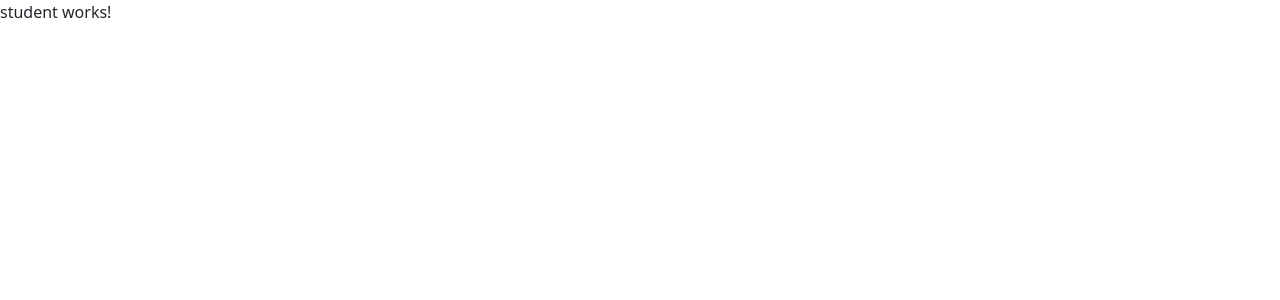
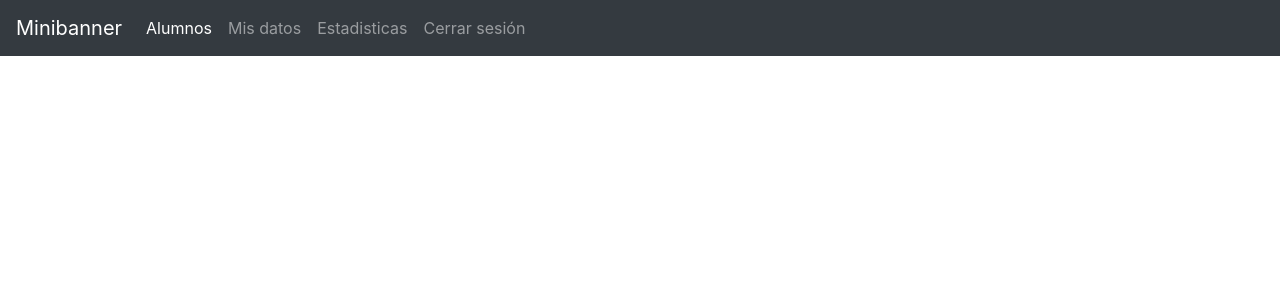
Before and after one commit to LisoProgrammer/minibanner_front, an Angular app: page /student in a window 1280 px wide. Shown: the top 300 px of the page. Built offline with nearby package versions, Linux system fonts and the light colour scheme.

Commit message:
Se incluye el navbar

```diff
--- a/src/app/profesor/profesor.component.html
+++ b/src/app/profesor/profesor.component.html
@@ -1,10 +1,10 @@
-
+<app-navbar></app-navbar>
 <!-- Bootstrap CSS -->
 <link rel="stylesheet" href="https://cdn.jsdelivr.net/npm/bootstrap@4.6.2/dist/css/bootstrap.min.css" integrity="sha384-xOolHFLEh07PJGoPkLv1IbcEPTNtaed2xpHsD9ESMhqIYd0nLMwNLD69Npy4HI+N" crossorigin="anonymous">
 <link rel="stylesheet" href="https://cdn.jsdelivr.net/npm/bootstrap-icons@1.11.3/font/bootstrap-icons.min.css">
 
 <div class="container-fluid text-center">
-    <h1 class="mt-4 mb-4">MiniBanner</h1>
+    <h1 class="mt-4 mb-4">Hola, bienvenido de nuevo!!</h1>
     <div class="row">
         <div class="col-sm-12 col-md-4">
             <div class="card">
--- a/src/app/profesor/profesor.component.ts
+++ b/src/app/profesor/profesor.component.ts
@@ -6,11 +6,12 @@ import { TableStdComponent } from '../table-std/table-std.component';
 import { ReactiveFormsModule } from '@angular/forms';
 import { AlumnosService } from '../servicios/alumnos/alumnos.service';
 import { RouterOutlet } from '@angular/router';
+import { NavbarComponent } from "../navbar/navbar.component";
 
 @Component({
   selector: 'app-profesor',
   standalone: true,
-  imports: [RouterOutlet, FormConsultarStdComponent, TableStdComponent, ReactiveFormsModule],
+  imports: [RouterOutlet, FormConsultarStdComponent, TableStdComponent, ReactiveFormsModule, NavbarComponent],
   providers: [AlumnosService, AuthService],
   templateUrl: './profesor.component.html',
   styleUrl: './profesor.component.css'
--- a/src/app/student/student.component.html
+++ b/src/app/student/student.component.html
@@ -1 +1,4 @@
-<p>student works!</p>
+<!-- Bootstrap CSS -->
+<link rel="stylesheet" href="https://cdn.jsdelivr.net/npm/bootstrap@4.6.2/dist/css/bootstrap.min.css" integrity="sha384-xOolHFLEh07PJGoPkLv1IbcEPTNtaed2xpHsD9ESMhqIYd0nLMwNLD69Npy4HI+N" crossorigin="anonymous">
+<link rel="stylesheet" href="https://cdn.jsdelivr.net/npm/bootstrap-icons@1.11.3/font/bootstrap-icons.min.css">
+<app-navbar></app-navbar>
--- a/src/app/student/student.component.ts
+++ b/src/app/student/student.component.ts
@@ -1,8 +1,9 @@
 import { Component } from '@angular/core';
+import { NavbarComponent } from "../navbar/navbar.component";
 
 @Component({
   selector: 'app-student',
-  imports: [],
+  imports: [NavbarComponent],
   templateUrl: './student.component.html',
   styleUrl: './student.component.css'
 })
```
